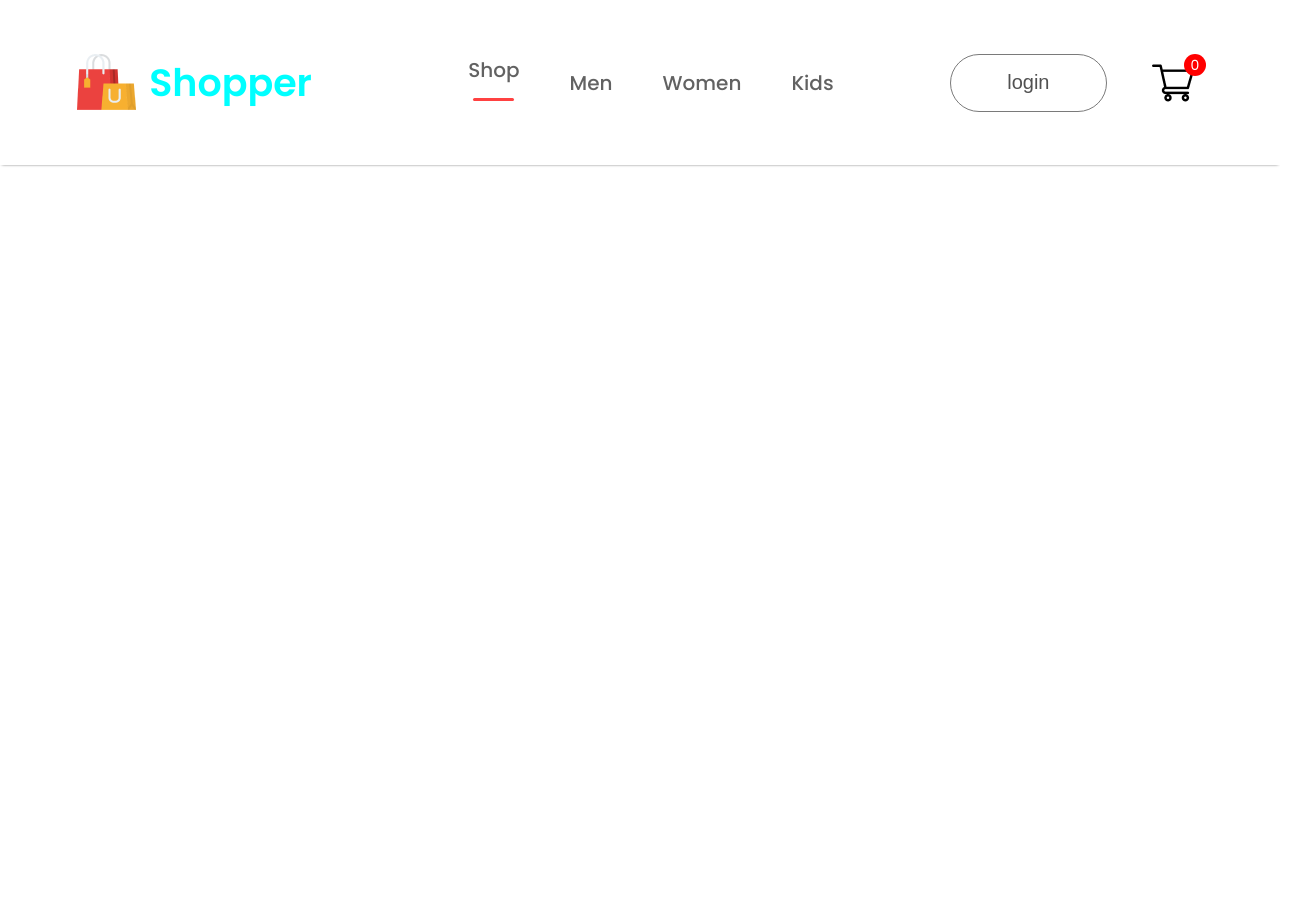
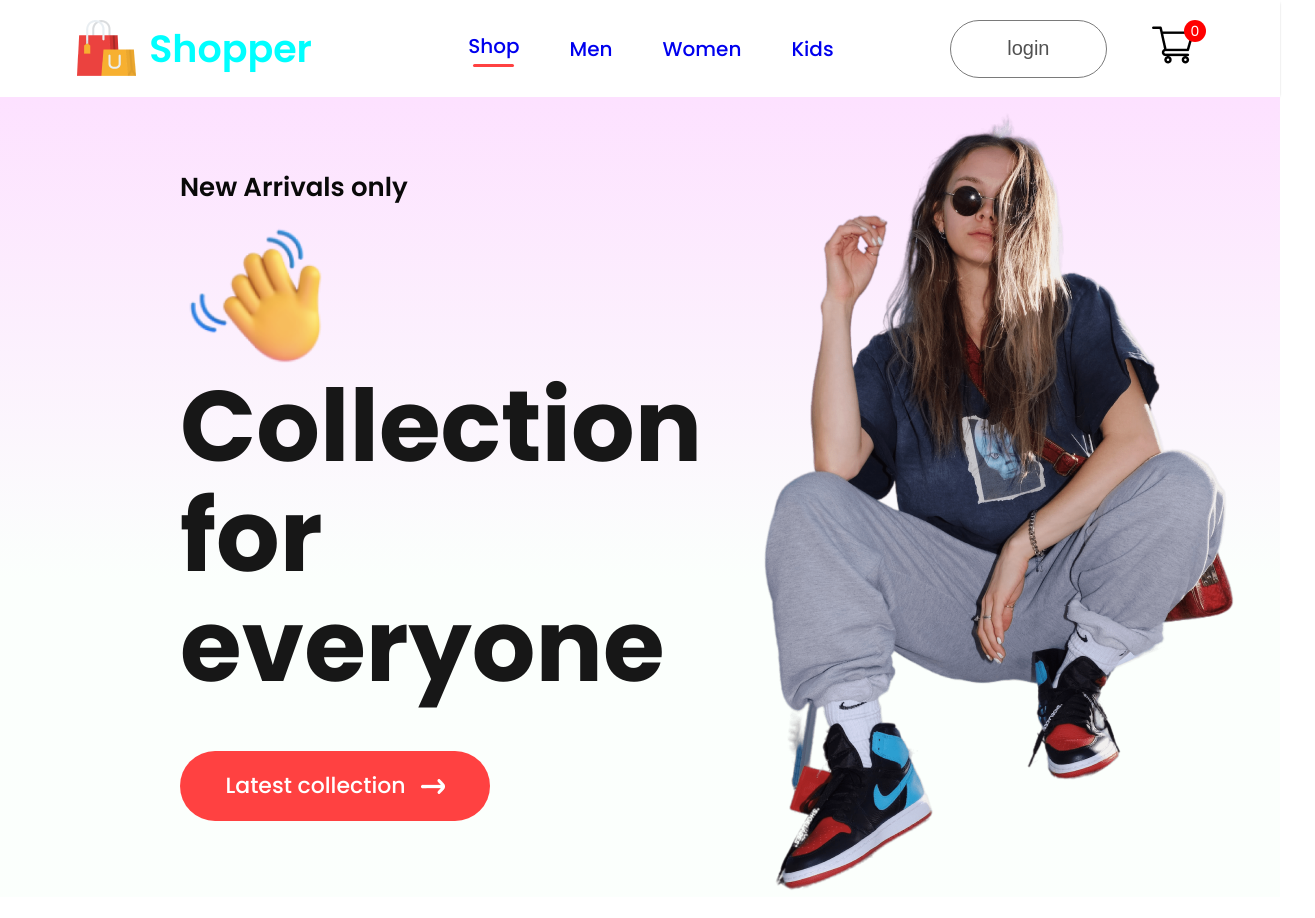
Before and after one commit to KumudithaRanasinghe/MERN-Ecommerce-site, a React (Create React App) app in the folder frontend/: page / in a window 1280 px wide. Shown: the whole page, 1315 px wide, since content can reach past the window. Before the commit the page ends 800 px from the top, so only its background shows below. Built offline with nearby package versions, Linux system fonts and the light colour scheme.

Commit message:
create hero section

```diff
--- a/frontend/src/App.js
+++ b/frontend/src/App.js
@@ -1,12 +1,30 @@
 
 import './App.css';
 import Navbar from './components/navbar/Navbar';
+import { BrowserRouter,Routes,Route } from 'react-router-dom';
+import Shop from './pages/Shop'
+import Category from './pages/Category'
+import Product from './pages/Product';
+import Loginsignup from './pages/Loginsignup';
+import Cart from './pages/Cart';
 
 function App() {
   return (
     <div>
-      <Navbar/>
-
+      <BrowserRouter>
+        <Navbar/>
+        <Routes>
+          <Route path='/' element={<Shop/>}/>
+          <Route path='/mens' element={<Category category="mens"/>}/>
+          <Route path='/womens' element={<Category category="womens"/>}/>
+          <Route path='/kids' element={<Category category="kids"/>}/>
+          <Route pat='/product' element={<Product/>}>
+            <Route path=':productId' element={<Product/>}/>
+          </Route>
+          <Route path='/cart' element={<Cart/>}/>
+          <Route path='/login' element={<Loginsignup/>}/>
+        </Routes>
+      </BrowserRouter>
     </div>
   );
 }
--- /dev/null
+++ b/frontend/src/components/Hero/Hero.jsx
@@ -0,0 +1,33 @@
+import React from 'react'
+import './hero.css'
+import hand_icon from '../assets/hand_icon.png'
+import arrow_icon from '../assets/arrow.png'
+import hero_image from '../assets/hero_image.png'
+
+
+const Hero = () => {
+  return (
+    <div className='hero'>
+      <div className="hero-left">
+        <h2>New Arrivals only</h2>
+        <div>
+            <div className="hero-hand-icon">
+                <img src={hand_icon} alt="" />
+            </div>
+
+            <p>Collection</p>
+            <p>for everyone</p>
+        </div>
+        <div className="hero-latest-btn">
+            <div>Latest collection</div>
+            <img src={arrow_icon} alt="" />
+        </div>
+      </div>
+      <div className="hero-right">
+        <img src={hero_image} alt="" />
+      </div>
+    </div>
+  )
+}
+
+export default Hero
--- /dev/null
+++ b/frontend/src/components/Hero/hero.css
@@ -0,0 +1,52 @@
+.hero{
+    height: 100vh;
+    background: linear-gradient(180deg, #fde1ff, #e1ffea22 60%);
+    display: flex;
+}
+.hero-left{
+    flex: 1;
+    display: flex;
+    flex-direction: column;
+    justify-content: center;
+    gap: 20px;
+    padding-left: 180px;
+    line-height: 1.1;
+}
+.hero-left h2{
+    color: #090909;
+    font-size: 26px;
+    font-weight: 600;
+}
+.hero-left p{
+    color: #171717;
+    font-size: 100px;
+    font-weight: 700;
+}
+.hero-hand-icon{
+  display: flex;
+  align-items: center;
+  gap: 20PX;
+}
+.hero-hand-icon img{
+  width: 150px;
+}
+.hero-latest-btn{
+    display: flex;
+    justify-content: center;
+    align-items: center;
+    gap: 15px;
+    width: 310px;
+    height: 70px;
+    border-radius: 75px;
+    margin-top: 30px;
+    background: #ff4141;
+    color: white;
+    font-size: 22px;
+    font-weight: 500;
+}
+.hero-right{
+    flex: 1;
+    display: flex;
+    align-items: center;
+    justify-content: center;
+}
--- a/frontend/src/components/navbar/Navbar.jsx
+++ b/frontend/src/components/navbar/Navbar.jsx
@@ -2,6 +2,7 @@ import React, {useState} from 'react'
 import './Navbar.css'
 import logo from '../assets/logo.png'
 import cart_icon from '../assets/cart_icon.png'
+import { Link } from 'react-router-dom'
 
 const Navbar = () => {
   const [menu,setMenu] = useState("shop");
@@ -12,14 +13,14 @@ const Navbar = () => {
         <p>Shopper</p>
       </div>
       <ul className="nav-menu">
-        <li onClick={()=>{setMenu("shop")}}>Shop{menu==="shop"?<hr/>:<></>}</li>
-        <li onClick={()=>{setMenu("mens")}}>Men{menu==="mens"?<hr/>:<></>}</li>
-        <li onClick={()=>{setMenu("womens")}}>Women{menu==="womens"?<hr/>:<></>}</li>
-        <li onClick={()=>{setMenu("kids")}}>Kids{menu==="kids"?<hr/>:<></>}</li>
+        <li onClick={()=>{setMenu("shop")}}><Link style={{textDecoration: 'none'}} to='/'>Shop</Link>{menu==="shop"?<hr/>:<></>}</li>
+        <li onClick={()=>{setMenu("mens")}}><Link style={{textDecoration: 'none'}} to='/mens'>Men</Link>{menu==="mens"?<hr/>:<></>}</li>
+        <li onClick={()=>{setMenu("womens")}}><Link style={{textDecoration: 'none'}} to='/womens'>Women</Link>{menu==="womens"?<hr/>:<></>}</li>
+        <li onClick={()=>{setMenu("kids")}}><Link style={{textDecoration: 'none'}} to='/kids'>Kids</Link>{menu==="kids"?<hr/>:<></>}</li>
       </ul>
       <div className="nav-login-cart">
-       <button>login</button>
-       <img src={cart_icon} alt=""/>
+       <Link to='/login'><button>login</button></Link>
+       <Link to='/cart'><img src={cart_icon} alt=""/></Link>
         <div className="nav-cart-count">0</div>
       </div>
     </div>
--- a/frontend/src/index.css
+++ b/frontend/src/index.css
@@ -1,3 +1,6 @@
+*{
+  margin: 0;
+}
 body {
   margin: 0;
   font-family: -apple-system, BlinkMacSystemFont, 'Segoe UI', 'Roboto', 'Oxygen',
--- /dev/null
+++ b/frontend/src/pages/Cart.jsx
@@ -0,0 +1,11 @@
+import React from 'react'
+
+const Cart = () => {
+  return (
+    <div>
+
+    </div>
+  )
+}
+
+export default Cart
--- /dev/null
+++ b/frontend/src/pages/Category.jsx
@@ -0,0 +1,11 @@
+import React from 'react'
+
+const Category = () => {
+  return (
+    <div>
+
+    </div>
+  )
+}
+
+export default Category
--- /dev/null
+++ b/frontend/src/pages/Loginsignup.jsx
@@ -0,0 +1,11 @@
+import React from 'react'
+
+const Loginsignup = () => {
+  return (
+    <div>
+
+    </div>
+  )
+}
+
+export default Loginsignup
--- /dev/null
+++ b/frontend/src/pages/Product.jsx
@@ -0,0 +1,11 @@
+import React from 'react'
+
+const Product = () => {
+  return (
+    <div>
+
+    </div>
+  )
+}
+
+export default Product
--- /dev/null
+++ b/frontend/src/pages/Shop.jsx
@@ -0,0 +1,12 @@
+import React from 'react'
+import Hero from '../components/Hero/Hero'
+
+const Shop = () => {
+  return (
+    <div>
+      <Hero/>
+    </div>
+  )
+}
+
+export default Shop
```
